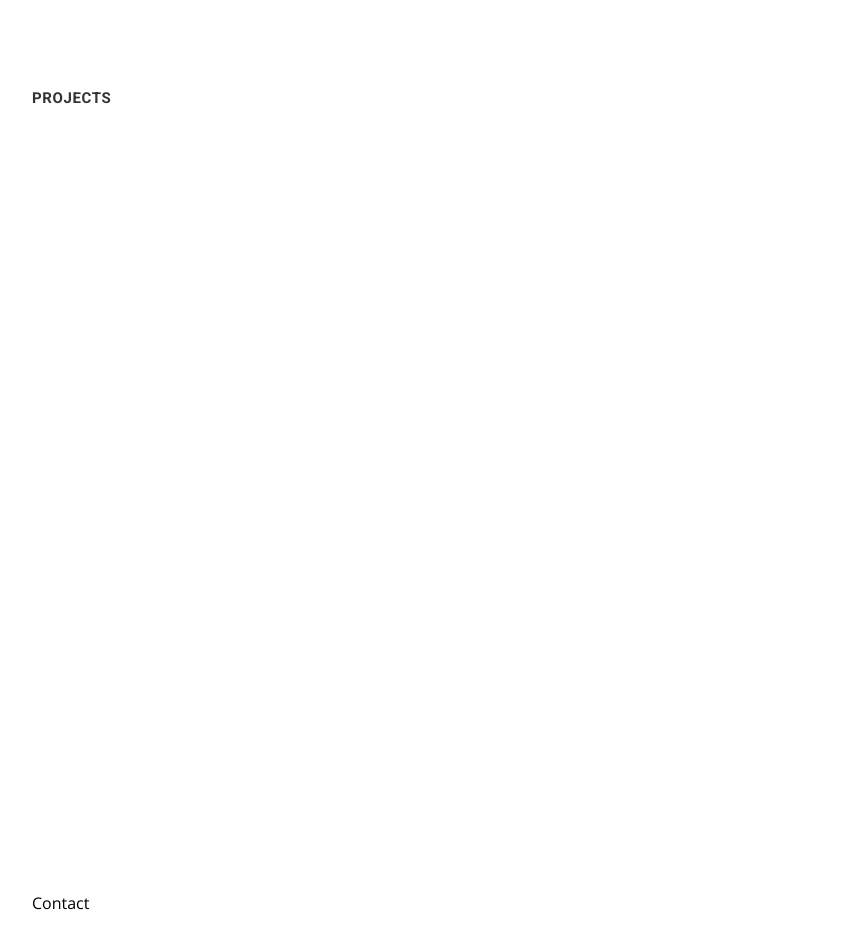
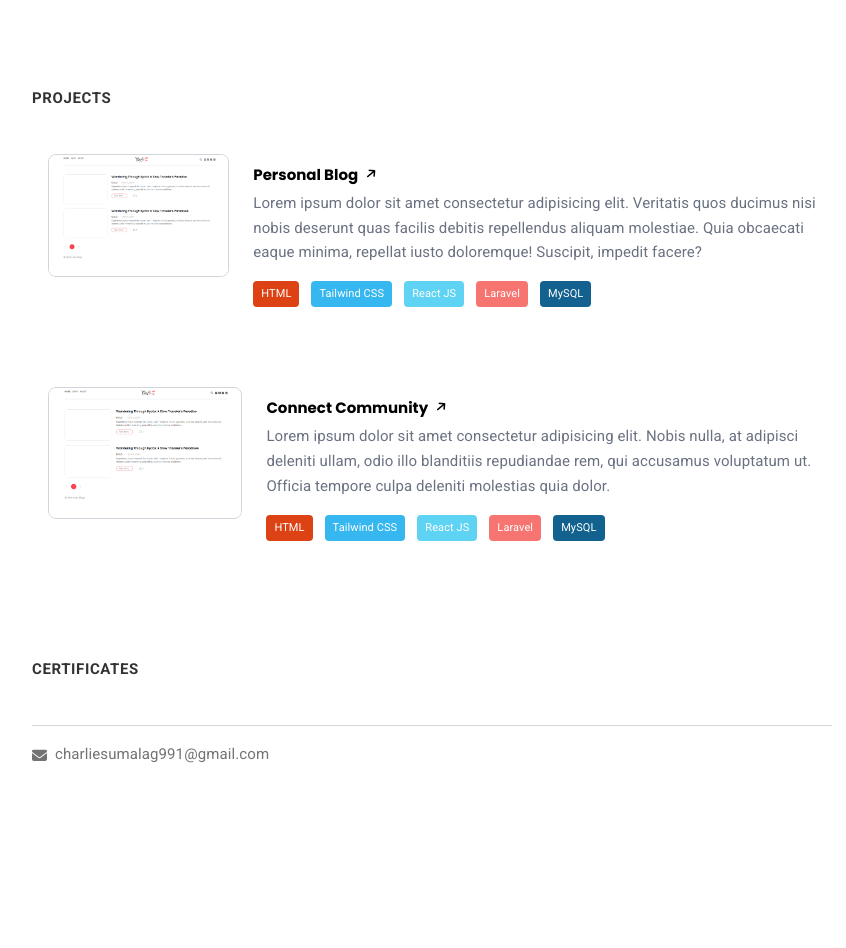
Before and after one commit to charliesumalag/Final-Porfolio, a React (Vite) app: page / in a window 1280 px wide. Shown: the part 820-1768 px from the top of the page, without its empty margins (208-1054 px from the left). After the commit the page ends 1613 px from the top, so only its background shows below. Built offline with nearby package versions, Linux system fonts and the light colour scheme.

Commit message:
project section

```diff
--- a/src/App.jsx
+++ b/src/App.jsx
@@ -3,6 +3,7 @@ import WorkExpSec from './components/WorkExpSec'
 import HeroSec from './components/HeroSec'
 import ContactSec from './components/ContactSec'
 import ProjectSec from "./components/ProjectSec";
+import CertificateSec from "./components/CertificateSec";
 
 const App = () => {
   return (
@@ -12,6 +13,8 @@ const App = () => {
         <HeroSec />
         <WorkExpSec />
         <ProjectSec />
+        <CertificateSec />
+        <hr className="mt-12 border-gray-300" />
         <ContactSec />
       </div>
     </div>
--- /dev/null
+++ b/src/components/CertificateSec.jsx
@@ -0,0 +1,12 @@
+import React from 'react'
+import Title from "../components/Title";
+
+const CertificateSec = () => {
+  return (
+    <section id='certificates' className=' pt-22 '>
+       <Title text='Certificates' />
+    </section>
+  )
+}
+
+export default CertificateSec
--- a/src/components/ContactSec.jsx
+++ b/src/components/ContactSec.jsx
@@ -2,8 +2,11 @@ import React from 'react'
 
 const ContactSec = () => {
   return (
-    <section id='contact' className='min-h-screen'>Contact
-
+    <section id='contact' className='py-4 mb-2'>
+      <div className='flex gap-2'>
+        <span><i className="fa-solid fa-envelope text-[15px] text-[#737373]"></i></span>
+        <p className='leading-[1.65em] tracking-[0.1px] font-roboto text-[15px] text-[#737373]'>charliesumalag991@gmail.com</p>
+      </div>
     </section>
   )
 }
--- a/src/components/Hero.jsx
+++ b/src/components/Hero.jsx
@@ -22,7 +22,7 @@ const Hero = () => {
           <p className='leading-[1.65em] tracking-[0.1px] font-roboto text-[15px] text-[#737373] pr-14 mt-4'>Im a BSIT graduate passionate about web development and writing clean, efficient code to build intuitive digital experiences.</p>
         </div>
         <div>
-          <span className='leading-[1.65em] rounded-sm tracking-[0.1px] py-[5px] px-3 bg-[#ff374a] text-white font-roboto text-[13px] cursor-pointer font-bold'>Resume <i className="fa-solid fa-chevron-right text-[8px]"></i></span>
+          <span className='leading-[1.65em] rounded-sm tracking-[0.1px] py-[7px] px-3 bg-[#ff374a] text-white font-roboto text-[13px] cursor-pointer font-bold'>Resume <i className="fa-solid fa-chevron-right text-[8px]"></i></span>
         </div>
       </div>
     </div>
--- a/src/components/Nav.jsx
+++ b/src/components/Nav.jsx
@@ -8,8 +8,11 @@ const Nav = () => {
             <Link to='work-experience' smooth={true} duration={500}>
                 <li className='cursor-pointer tracking-[0.6px] uppercase font-roboto text-[#323232] text-[12px]'>Work Experience</li>
             </Link>
-             <Link to='projects' smooth={true} duration={500}>
+            <Link to='projects' smooth={true} duration={500}>
                 <li className='cursor-pointer tracking-[0.6px] uppercase font-roboto text-[#323232] text-[12px]'>Projects</li>
+            </Link>
+            <Link to='certificates' smooth={true} duration={500}>
+                <li className='cursor-pointer tracking-[0.6px] uppercase font-roboto text-[#323232] text-[12px]'>Certificates</li>
             </Link>
             <Link to='contact' smooth={true} duration={500}>
                 <li className='cursor-pointer tracking-[0.6px] uppercase font-roboto text-[#323232] text-[12px]'>Contact</li>
--- /dev/null
+++ b/src/components/Project.jsx
@@ -0,0 +1,26 @@
+import React, { useState } from 'react'
+import Project1 from "../assets/img/Project1.png";
+
+const Project = ({title, text}) => {
+    const [isHover, setIsHover] = useState(false);
+  return (
+    <div className='flex mt-8 p-4 gap-6 items-start hover:bg-gray-200 rounded-lg cursor-pointer' onMouseEnter={() => setIsHover(true)} onMouseLeave={() => setIsHover(false)}>
+            <div className='rounded-lg overflow-hidden border border-gray-300 '>
+              <img src={Project1} alt=""  className='w-[500px]'/>
+            </div>
+            <div className='' >
+                  <p className={isHover ? "text-[15px] leading-[25px] font-poppins font-bold text-[#ff374a]" : "text-[15px] leading-[25px] font-poppins font-bold text-black"}>{title} <span><i className={isHover ? "fa-solid fa-arrow-right rotate-[320deg] transition-transform duration-300 translate-x-0.5 -translate-y-0.5 font-extralight text-[12px] pt-4 " : "fa-solid fa-arrow-right rotate-[320deg] font-extralight text-[12px] pt-4"}></i></span></p>
+                  <p className='text-gray-500 leading-[1.65em] tracking-[0.1px] font-roboto text-[15px] mt-1'>{text}</p>
+                  <div className='flex gap-3 my-4'>
+                    <span className='leading-[1.65em] rounded-sm tracking-[0.1px] py-1 px-2 bg-[#DC4214] text-white font-roboto text-[11px] '>HTML</span>
+                    <span className='leading-[1.65em] rounded-sm tracking-[0.1px] py-1 px-2 bg-[#36B7F0] text-white font-roboto text-[11px] '>Tailwind CSS</span>
+                    <span className='leading-[1.65em] rounded-sm tracking-[0.1px] py-1 px-2 bg-[#5ED3F3] text-white font-roboto text-[11px] '>React JS</span>
+                    <span className='leading-[1.65em] rounded-sm tracking-[0.1px] py-1 px-2 bg-[#F77570] text-white font-roboto text-[11px] '>Laravel</span>
+                    <span className='leading-[1.65em] rounded-sm tracking-[0.1px] py-1 px-2 bg-[#12618F] text-white font-roboto text-[11px] '>MySQL</span>
+                  </div>
+            </div>
+          </div>
+  )
+}
+
+export default Project
--- a/src/components/ProjectSec.jsx
+++ b/src/components/ProjectSec.jsx
@@ -1,12 +1,15 @@
-import React from 'react'
 import Title from "../components/Title";
+import Project from "./Project";
+
 
 const ProjectSec = () => {
   return (
-    <section id='projects' className='min-h-screen mt-22'>
+    <section id='projects' className=' pt-22 '>
       <Title text='Projects' />
+      <Project text='Lorem ipsum dolor sit amet consectetur adipisicing elit. Veritatis quos ducimus nisi nobis deserunt quas facilis debitis repellendus aliquam molestiae. Quia obcaecati eaque minima, repellat iusto doloremque! Suscipit, impedit facere?' title='Personal Blog' />
+      <Project text='Lorem ipsum dolor sit amet consectetur adipisicing elit. Nobis nulla, at adipisci deleniti ullam, odio illo blanditiis repudiandae rem, qui accusamus voluptatum ut. Officia tempore culpa deleniti molestias quia dolor.' title='Connect Community' />
     </section>
+
   )
 }
-
 export default ProjectSec
```
Also changed, not shown: src/assets/img/Project1.png (added).
